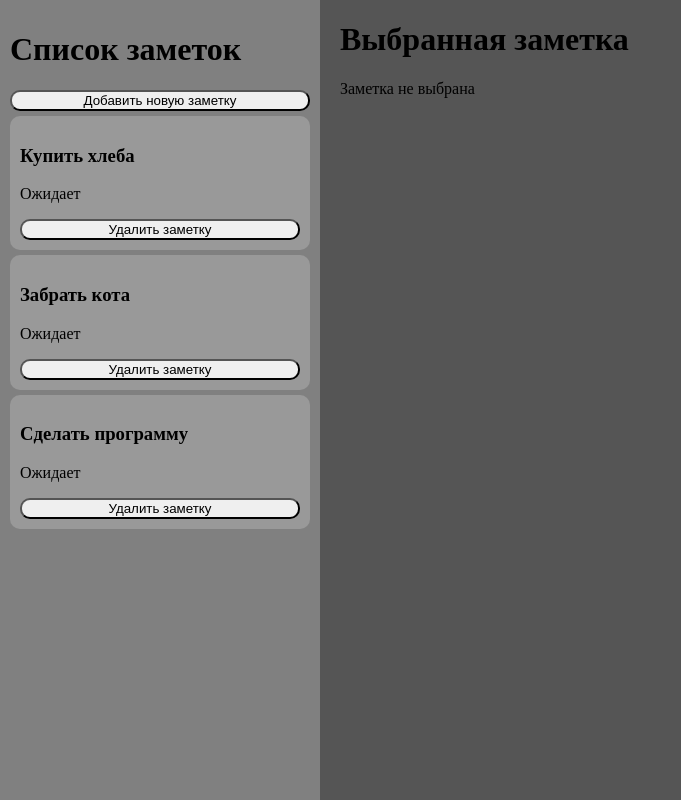
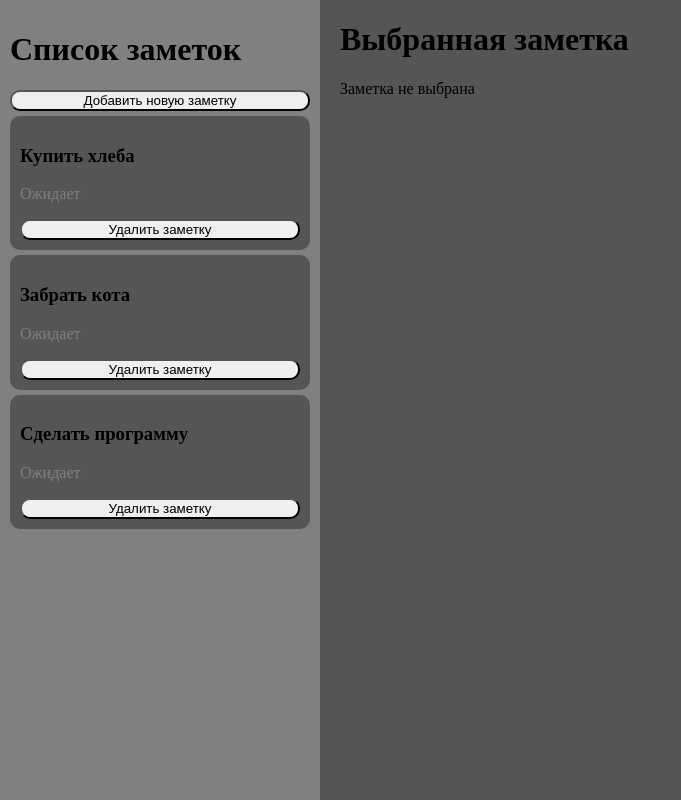
Before and after one commit to lebedev-maxim-dmitrievich/react-app-todo, a React (Create React App) app: page / in a window 1280 px wide. Shown: the whole page, without its empty margins (0-681 px from the left). Built offline with nearby package versions, Linux system fonts and the light colour scheme.

Commit message:
Добавил подсветку статуса по значению

```diff
--- a/src/App.js
+++ b/src/App.js
@@ -1,6 +1,7 @@
 import React, { useState } from "react"
 import TaskList from "./components/TaskList";
 import SelectedTask from "./components/SelectedTask";
+
 
 function App() {
     const [tasks, setTasks] = useState([
--- a/src/components/TaskList.js
+++ b/src/components/TaskList.js
@@ -1,6 +1,12 @@
 import React from "react";
 
 function TaskList(props) {
+  let taskColor = 'gray'
+  if (props.task.status === 'В процессе')
+    taskColor = 'blue'
+  else if (props.task.status === 'Выполнена')
+    taskColor = 'green'
+
   return (
     <div className="task"
       onClick={() => {
@@ -8,7 +14,7 @@ function TaskList(props) {
       }}
     >
       <h3>{props.task.title}</h3>
-      <p>{props.task.status}</p>
+      <p style={{color: taskColor}}>{props.task.status}</p>
 
       <button
         onClick={(event) => {
--- a/src/css/main.css
+++ b/src/css/main.css
@@ -60,7 +60,7 @@
     box-sizing: border-box;
     padding: 10px;
     margin: 5px 0;
-    background-color: #999;
+    background-color: #555;
     border-radius: 10px;
 }
 
```
